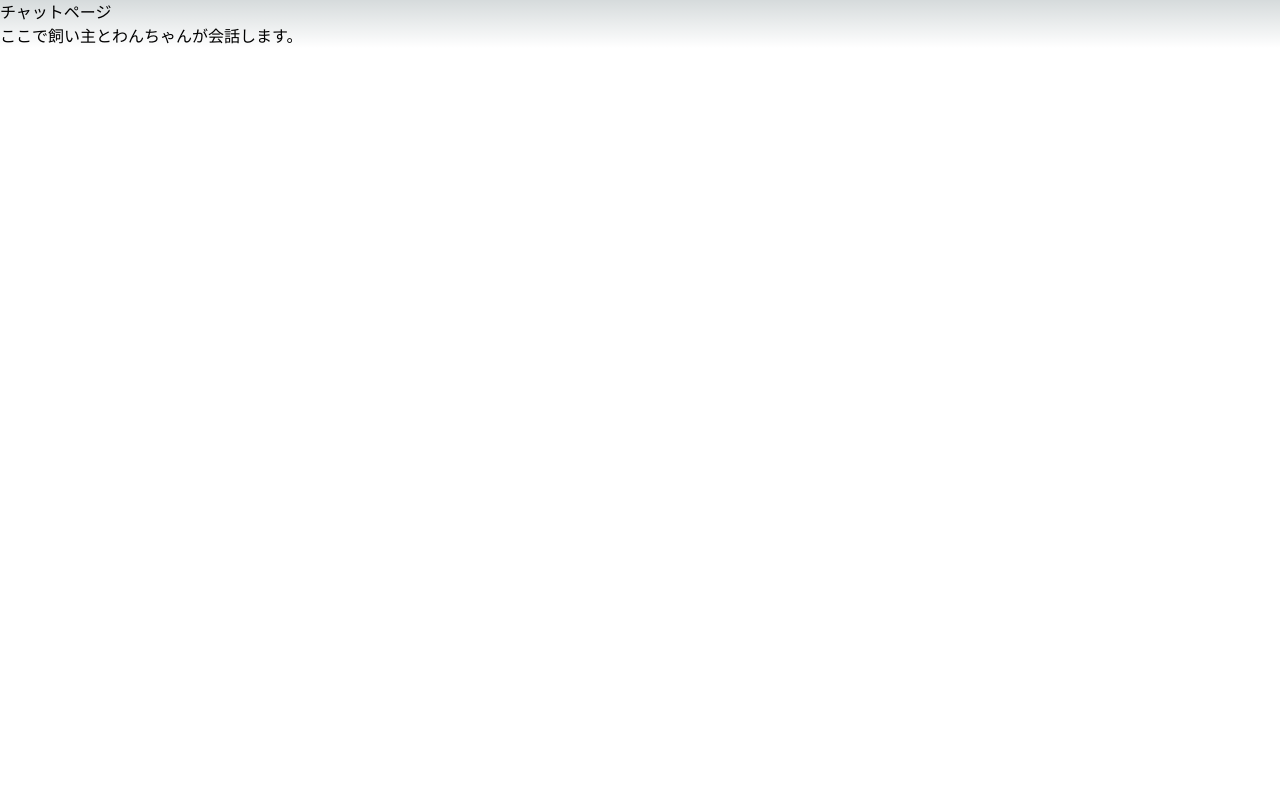
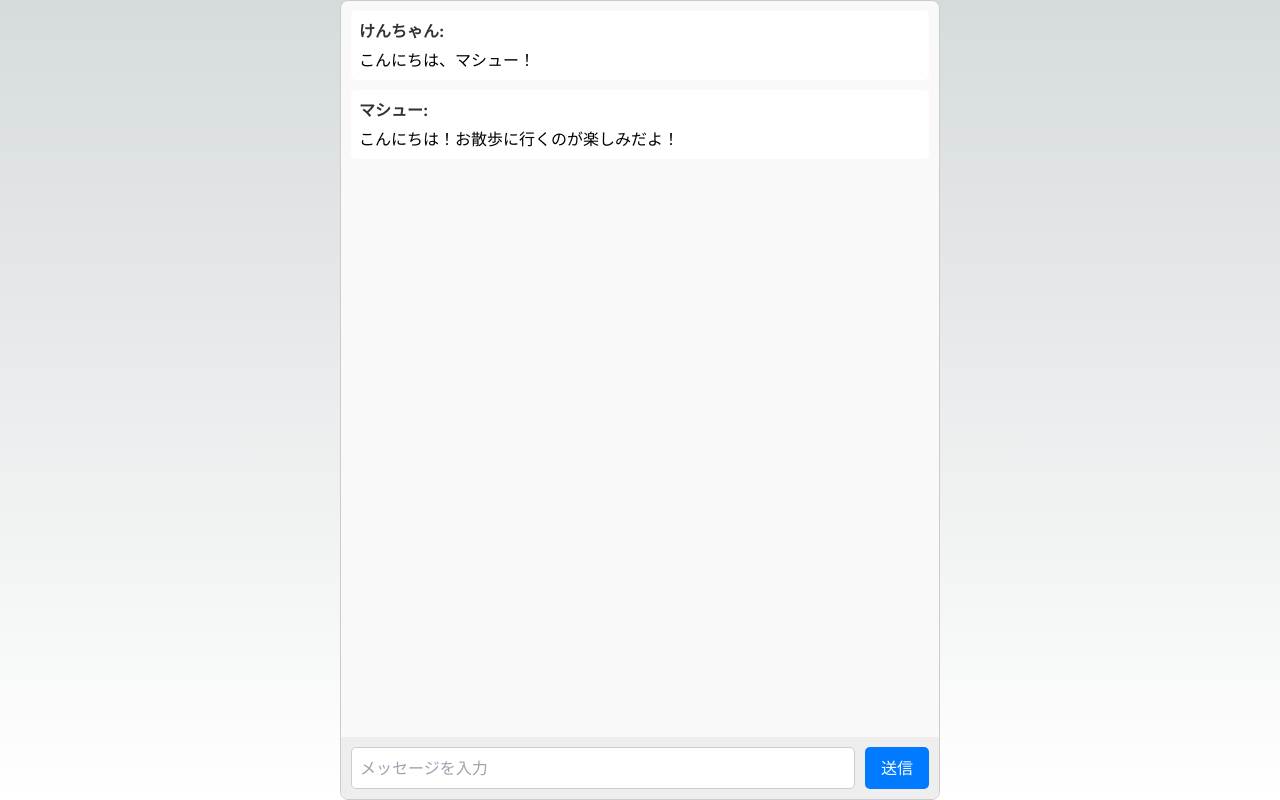
Before and after one commit to jasminetech0/Tech0DodWalkAPP, a Next.js app in the folder app_wonderful_partners/frontend/: page /chat in a window 1280 px wide. Built offline with nearby package versions, Linux system fonts and the light colour scheme.

Commit message:
手動chat機能を実装

```diff
--- /dev/null
+++ b/app_wonderful_partners/frontend/src/app/chat/ChatPage.module.css
@@ -0,0 +1,57 @@
+.chatContainer {
+    display: flex;
+    flex-direction: column;
+    height: 100vh;
+    max-width: 600px;
+    margin: 0 auto;
+    border: 1px solid #ccc;
+    border-radius: 8px;
+    overflow: hidden;
+}
+
+.messageList {
+    flex: 1;
+    padding: 10px;
+    overflow-y: auto;
+    background-color: #f9f9f9;
+}
+
+.message {
+    margin-bottom: 10px;
+    padding: 8px;
+    border-radius: 5px;
+    background-color: #fff;
+}
+
+.message strong {
+    display: block;
+    margin-bottom: 5px;
+    color: #333;
+}
+
+.inputContainer {
+    display: flex;
+    padding: 10px;
+    background-color: #eee;
+}
+
+.inputField {
+    flex: 1;
+    padding: 8px;
+    border: 1px solid #ccc;
+    border-radius: 5px;
+    margin-right: 10px;
+}
+
+.sendButton {
+    padding: 8px 16px;
+    background-color: #007bff;
+    color: white;
+    border: none;
+    border-radius: 5px;
+    cursor: pointer;
+}
+
+.sendButton:hover {
+    background-color: #0056b3;
+}
--- a/app_wonderful_partners/frontend/src/app/chat/page.jsx
+++ b/app_wonderful_partners/frontend/src/app/chat/page.jsx
@@ -1,14 +1,48 @@
 "use client";  // クライアントコンポーネントとして指定します
 
-import React from 'react';
 
-const Chat = () => {
-  return (
-      <div>
-          <h1>チャットページ</h1>
-          <p>ここで飼い主とわんちゃんが会話します。</p>
-      </div>
-  );
+import React, { useState } from 'react';
+import styles from './ChatPage.module.css';  // 正しいパスでインポート
+
+
+const ChatPage = () => {
+    const [messages, setMessages] = useState([
+        { sender: 'けんちゃん', text: 'こんにちは、マシュー！' },
+        { sender: 'マシュー', text: 'こんにちは！お散歩に行くのが楽しみだよ！' },
+    ]);
+
+    const [newMessage, setNewMessage] = useState('');
+
+    const handleSendMessage = () => {
+        if (newMessage.trim() !== '') {
+            setMessages([...messages, { sender: 'けんちゃん', text: newMessage }]);
+            setNewMessage('');
+        }
+    };
+
+    return (
+        <div className={styles.chatContainer}>
+            <div className={styles.messageList}>
+                {messages.map((message, index) => (
+                    <div key={index} className={styles.message}>
+                        <strong>{message.sender}:</strong> {message.text}
+                    </div>
+                ))}
+            </div>
+            <div className={styles.inputContainer}>
+                <input
+                    type="text"
+                    value={newMessage}
+                    onChange={(e) => setNewMessage(e.target.value)}
+                    placeholder="メッセージを入力"
+                    className={styles.inputField}
+                />
+                <button onClick={handleSendMessage} className={styles.sendButton}>
+                    送信
+                </button>
+            </div>
+        </div>
+    );
 };
 
-export default Chat;
+export default ChatPage;
```
